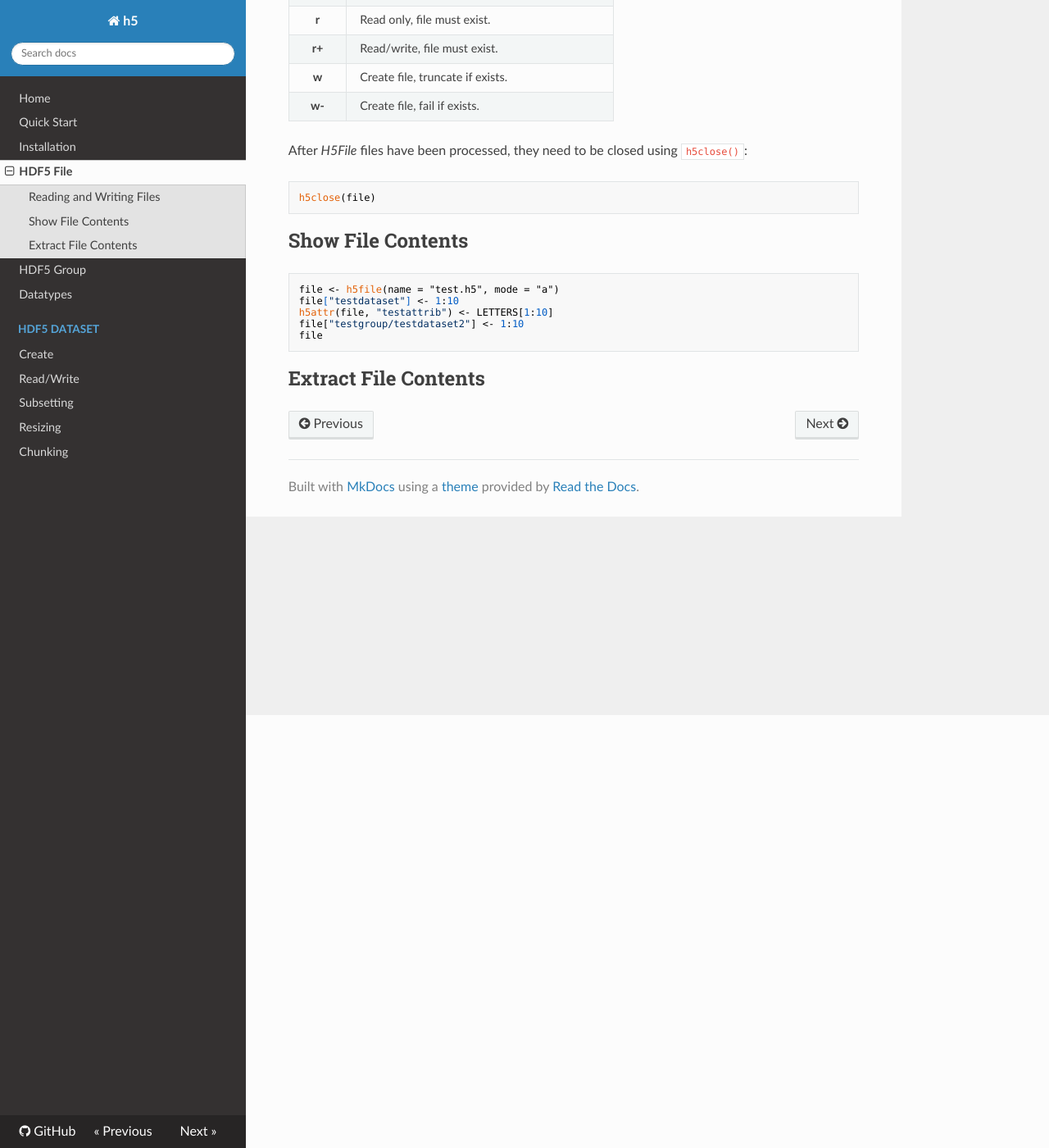
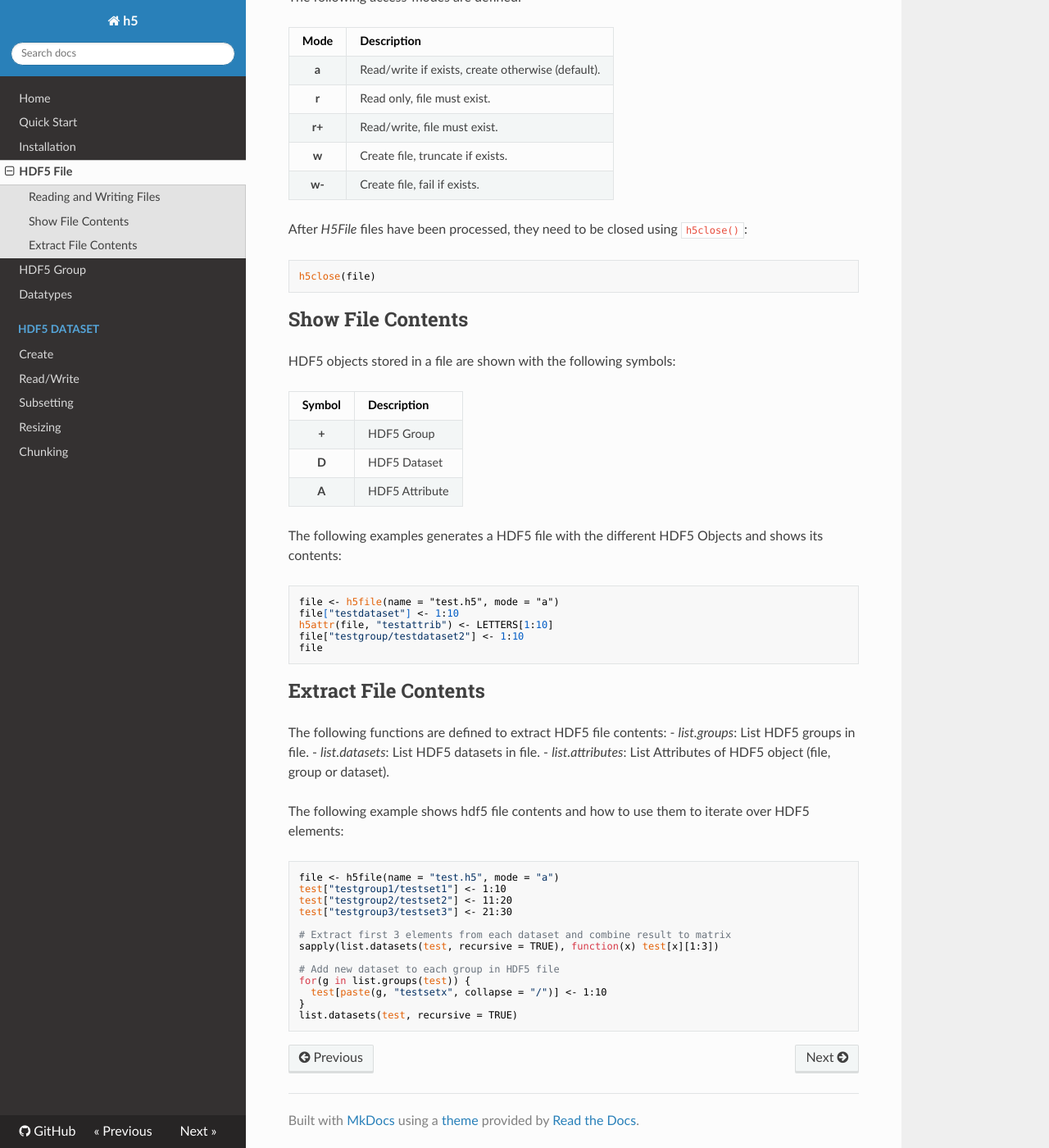
Before and after one commit to mannau/h5, an MkDocs documentation site: the page built from docs/h5file.md, in a window 1280 px wide and 1400 px high, scrolled down 528 px. Shown: the whole window at 82% size. Built offline with MkDocs 1.6.1, drawn with Linux system fonts in a browser that asks for light colours; nearby versions of some CDN libraries; old or Windows-style settings are respelled for this version of MkDocs; some of the changed text lies outside the part shown.

Commit message:
Add h5file doc

````diff
--- a/docs/h5file.md
+++ b/docs/h5file.md
@@ -1,10 +1,16 @@
 # H5File - HDF5 File Objects
 
 *H5File* objects are are the main entry point to access HDF5 data from binary files.
-The *H5File* S4 class and directly maps [H5File](https://www.hdfgroup.org/HDF5/doc/cpplus_RM/class_h5_1_1_h5_file.html) objects from the C++ API to R. Through the implemented class hierarchy it shares common functionality with *H5Group*.
+The *H5File* S4 class directly maps [H5File](https://www.hdfgroup.org/HDF5/doc/cpplus_RM/class_h5_1_1_h5_file.html) objects from the C++ API to R. Through the implemented class hierarchy it shares common functionality with *H5Group*.
+
+HDF5 Files can contain the following objects:
+- Groups: Similar to a file system folder, used to organize HDF5 objects in a
+  hierarchical way.
+- Datasets: Objects to store actual data.
+- Attributes: Meta data objects to store extra informatino about Files, Groups and Datasets.
 
 ## Reading and Writing Files
-HDF5 files can be accessed using `h5file()`:
+HDF5 files can be created and accessed using `h5file()`:
 ```
 file <- h5file(name = "test.h5", mode = "a")
 ```
@@ -25,6 +31,17 @@ h5close(file)
 ```
 
 ## Show File Contents
+
+HDF5 objects stored in a file are shown with the following symbols:
+
+|Symbol|    Description        |
+|:----:|-----------------------|
+|**+** | HDF5 Group            |
+|**D** | HDF5 Dataset          |
+|**A** | HDF5 Attribute        |
+
+The following examples generates a HDF5 file with the different HDF5 Objects and shows its contents:
+
 ```
 file <- h5file(name = "test.h5", mode = "a")
 file["testdataset"] <- 1:10
@@ -33,6 +50,27 @@ file["testgroup/testdataset2"] <- 1:10
 file
 ```
 
+## Extract File Contents
 
+The following functions are defined to extract HDF5 file contents:
+- *list.groups*: List HDF5 groups in file.
+- *list.datasets*: List HDF5 datasets in file.
+- *list.attributes*: List Attributes of HDF5 object (file, group or dataset).
 
-## Extract File Contents
+The following example shows hdf5 file contents and how to use them to iterate over HDF5 elements:
+
+```
+file <- h5file(name = "test.h5", mode = "a")
+test["testgroup1/testset1"] <- 1:10
+test["testgroup2/testset2"] <- 11:20
+test["testgroup3/testset3"] <- 21:30
+
+# Extract first 3 elements from each dataset and combine result to matrix
+sapply(list.datasets(test, recursive = TRUE), function(x) test[x][1:3])
+
+# Add new dataset to each group in HDF5 file
+for(g in list.groups(test)) {
+  test[paste(g, "testsetx", collapse = "/")] <- 1:10
+}
+list.datasets(test, recursive = TRUE)
+```
````
